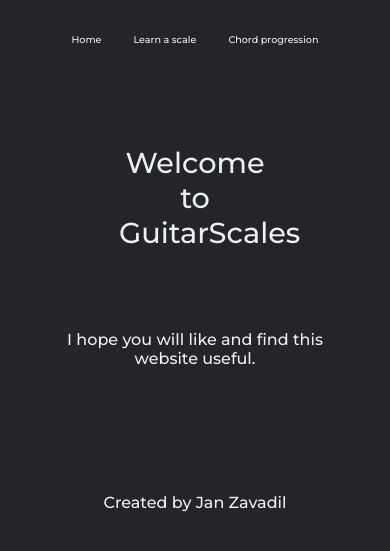
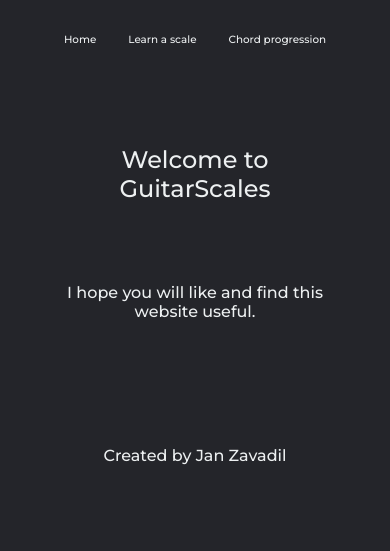
Before and after one commit to Zawa08/GuitarScales, a plain HTML site: page index.html in a window 390 px wide. Shown: the part 67-618 px from the top of the page. Drawn offline with Linux system fonts and the light colour scheme.

Commit message:
Update styles.css

```diff
--- a/styles.css
+++ b/styles.css
@@ -70,6 +70,11 @@ body {
     flex-direction: column;
 }
 
+main{
+    display: flex;
+    flex-direction: column;
+}
+
 footer {
     text-align: center;
     margin-top: 40%;
@@ -93,7 +98,7 @@ footer {
 @media (max-width: 700px) {
 
     h1 {
-        font-size: 1.8rem;
+        font-size: 1.5rem;
     }
 
     header {
@@ -105,7 +110,7 @@ footer {
     }
 
     .nav__links li a {
-        font-size: 0.6rem;
+        font-size: 0.65rem;
     }
 
     p,
```
